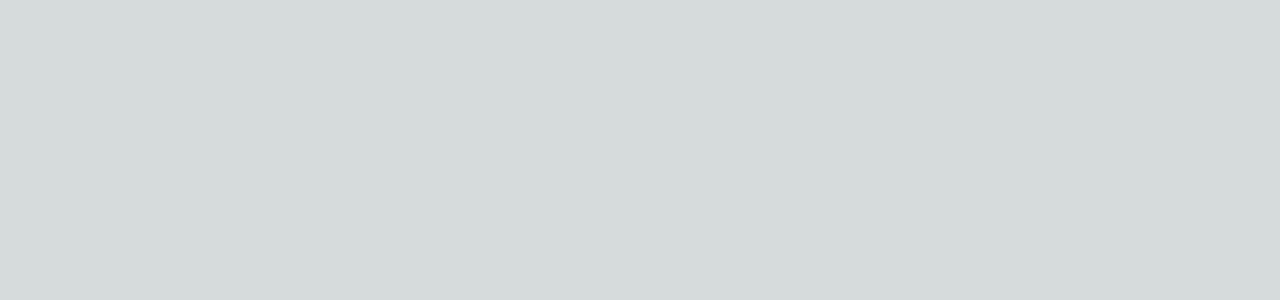
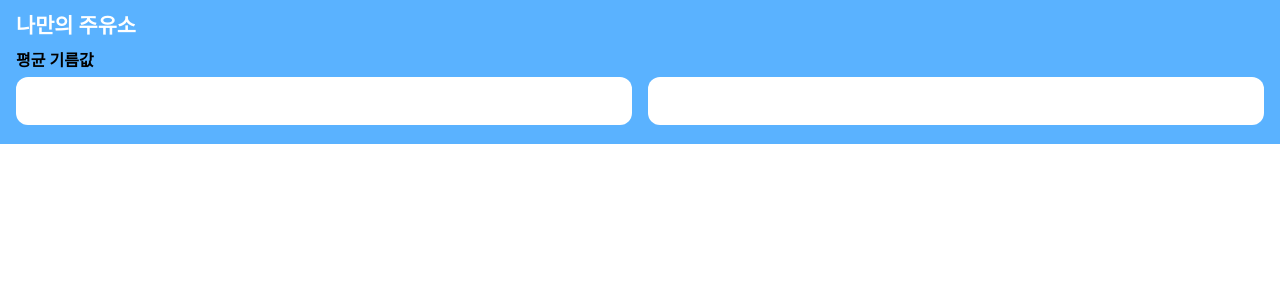
Before and after one commit to hae8064/gas-price-web, a Next.js app: page / in a window 1280 px wide. Shown: the top 300 px of the page. Built offline with nearby package versions, Linux system fonts and the light colour scheme.

Commit message:
design: 메인 페이지 헤더 부분 퍼블리싱 추가

```diff
--- a/package.json
+++ b/package.json
@@ -12,7 +12,8 @@
     "next": "14.2.3",
     "react": "^18",
     "react-dom": "^18",
-    "styled-components": "^6.1.9"
+    "styled-components": "^6.1.9",
+    "styled-reset": "^4.5.2"
   },
   "devDependencies": {
     "@types/node": "^20",
--- /dev/null
+++ b/src/GlobalStyle.ts
@@ -0,0 +1,14 @@
+"use client";
+import styled, { createGlobalStyle } from "styled-components";
+import reset from "styled-reset";
+
+export const GlobalStyle = createGlobalStyle`
+    ${reset}
+`;
+
+export const HorizontalStyle = styled.div`
+  display: flex;
+  align-items: center;
+  justify-content: space-between;
+  gap: 1rem;
+`;
--- /dev/null
+++ b/src/app/components/page/Home.tsx
@@ -0,0 +1,19 @@
+"use client";
+import React from "react";
+import { HomeContainer } from "./HomeStyle";
+import { HorizontalStyle } from "@/GlobalStyle";
+
+export default function Home() {
+  return (
+    <HomeContainer>
+      <header>
+        <h2>나만의 주유소</h2>
+        <p>평균 기름값</p>
+        <HorizontalStyle>
+          <div className="gasoline"></div>
+          <div className="diesel"></div>
+        </HorizontalStyle>
+      </header>
+    </HomeContainer>
+  );
+}
--- /dev/null
+++ b/src/app/components/page/HomeStyle.ts
@@ -0,0 +1,30 @@
+import styled from "styled-components";
+
+export const HomeContainer = styled.section`
+  header {
+    background: #5ab2ff;
+    height: 7rem;
+    padding: 1rem;
+    color: #fff;
+
+    & > h2 {
+      font-weight: 600;
+      font-size: 1.3rem;
+      margin-bottom: 1rem;
+    }
+
+    & > p {
+      color: #000;
+      margin-bottom: 0.5rem;
+      font-weight: 600;
+    }
+
+    .gasoline,
+    .diesel {
+      width: 100%;
+      height: 3rem;
+      background: #fff;
+      border-radius: 0.75rem;
+    }
+  }
+`;
--- a/src/app/globals.css
+++ /dev/null
@@ -1,107 +0,0 @@
-:root {
-  --max-width: 1100px;
-  --border-radius: 12px;
-  --font-mono: ui-monospace, Menlo, Monaco, "Cascadia Mono", "Segoe UI Mono",
-    "Roboto Mono", "Oxygen Mono", "Ubuntu Monospace", "Source Code Pro",
-    "Fira Mono", "Droid Sans Mono", "Courier New", monospace;
-
-  --foreground-rgb: 0, 0, 0;
-  --background-start-rgb: 214, 219, 220;
-  --background-end-rgb: 255, 255, 255;
-
-  --primary-glow: conic-gradient(
-    from 180deg at 50% 50%,
-    #16abff33 0deg,
-    #0885ff33 55deg,
-    #54d6ff33 120deg,
-    #0071ff33 160deg,
-    transparent 360deg
-  );
-  --secondary-glow: radial-gradient(
-    rgba(255, 255, 255, 1),
-    rgba(255, 255, 255, 0)
-  );
-
-  --tile-start-rgb: 239, 245, 249;
-  --tile-end-rgb: 228, 232, 233;
-  --tile-border: conic-gradient(
-    #00000080,
-    #00000040,
-    #00000030,
-    #00000020,
-    #00000010,
-    #00000010,
-    #00000080
-  );
-
-  --callout-rgb: 238, 240, 241;
-  --callout-border-rgb: 172, 175, 176;
-  --card-rgb: 180, 185, 188;
-  --card-border-rgb: 131, 134, 135;
-}
-
-@media (prefers-color-scheme: dark) {
-  :root {
-    --foreground-rgb: 255, 255, 255;
-    --background-start-rgb: 0, 0, 0;
-    --background-end-rgb: 0, 0, 0;
-
-    --primary-glow: radial-gradient(rgba(1, 65, 255, 0.4), rgba(1, 65, 255, 0));
-    --secondary-glow: linear-gradient(
-      to bottom right,
-      rgba(1, 65, 255, 0),
-      rgba(1, 65, 255, 0),
-      rgba(1, 65, 255, 0.3)
-    );
-
-    --tile-start-rgb: 2, 13, 46;
-    --tile-end-rgb: 2, 5, 19;
-    --tile-border: conic-gradient(
-      #ffffff80,
-      #ffffff40,
-      #ffffff30,
-      #ffffff20,
-      #ffffff10,
-      #ffffff10,
-      #ffffff80
-    );
-
-    --callout-rgb: 20, 20, 20;
-    --callout-border-rgb: 108, 108, 108;
-    --card-rgb: 100, 100, 100;
-    --card-border-rgb: 200, 200, 200;
-  }
-}
-
-* {
-  box-sizing: border-box;
-  padding: 0;
-  margin: 0;
-}
-
-html,
-body {
-  max-width: 100vw;
-  overflow-x: hidden;
-}
-
-body {
-  color: rgb(var(--foreground-rgb));
-  background: linear-gradient(
-      to bottom,
-      transparent,
-      rgb(var(--background-end-rgb))
-    )
-    rgb(var(--background-start-rgb));
-}
-
-a {
-  color: inherit;
-  text-decoration: none;
-}
-
-@media (prefers-color-scheme: dark) {
-  html {
-    color-scheme: dark;
-  }
-}
--- a/src/app/layout.tsx
+++ b/src/app/layout.tsx
@@ -1,6 +1,7 @@
 import type { Metadata } from "next";
 import { Inter } from "next/font/google";
-import "./globals.css";
+import StyledComponentsRegistry from "./lib/registry";
+import { GlobalStyle } from "@/GlobalStyle";
 
 const inter = Inter({ subsets: ["latin"] });
 
@@ -16,7 +17,12 @@ export default function RootLayout({
 }>) {
   return (
     <html lang="ko">
-      <body className={inter.className}>{children}</body>
+      <body>
+        <StyledComponentsRegistry>
+          <GlobalStyle />
+          {children}
+        </StyledComponentsRegistry>
+      </body>
     </html>
   );
 }
--- /dev/null
+++ b/src/app/lib/registry.tsx
@@ -0,0 +1,29 @@
+"use client";
+
+import React, { useState } from "react";
+import { useServerInsertedHTML } from "next/navigation";
+import { ServerStyleSheet, StyleSheetManager } from "styled-components";
+
+export default function StyledComponentsRegistry({
+  children,
+}: {
+  children: React.ReactNode;
+}) {
+  // Only create stylesheet once with lazy initial state
+  // x-ref: https://reactjs.org/docs/hooks-reference.html#lazy-initial-state
+  const [styledComponentsStyleSheet] = useState(() => new ServerStyleSheet());
+
+  useServerInsertedHTML(() => {
+    const styles = styledComponentsStyleSheet.getStyleElement();
+    styledComponentsStyleSheet.instance.clearTag();
+    return <>{styles}</>;
+  });
+
+  if (typeof window !== "undefined") return <>{children}</>;
+
+  return (
+    <StyleSheetManager sheet={styledComponentsStyleSheet.instance}>
+      {children}
+    </StyleSheetManager>
+  );
+}
--- a/src/app/page.tsx
+++ b/src/app/page.tsx
@@ -1,5 +1,6 @@
+import Home from "./components/page/Home";
 import styles from "./page.module.css";
 
-export default function Home() {
-  return <></>;
+export default function Page() {
+  return <Home />;
 }
```
Also changed, not shown: src/app/page.module.css (deleted, +0 -230 lines), 1 other file (tests, documents, lock files or other folders).
